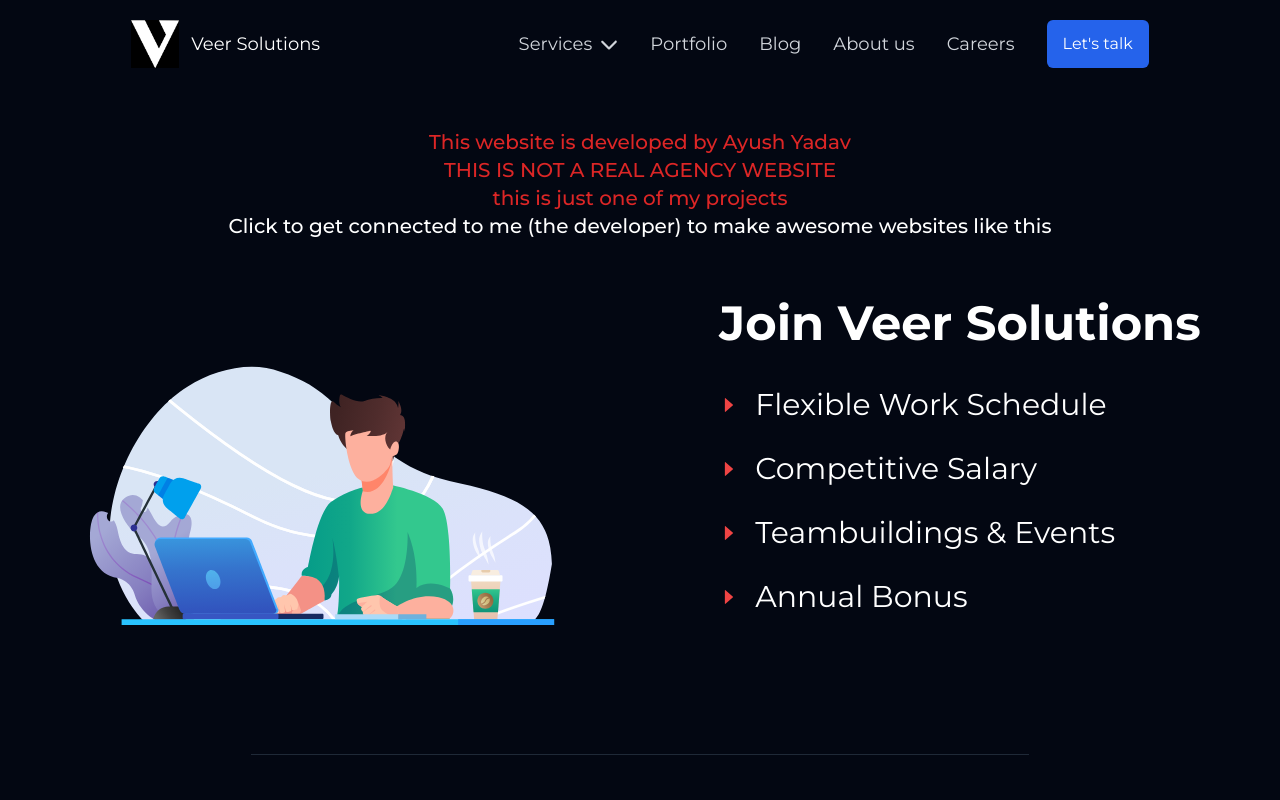
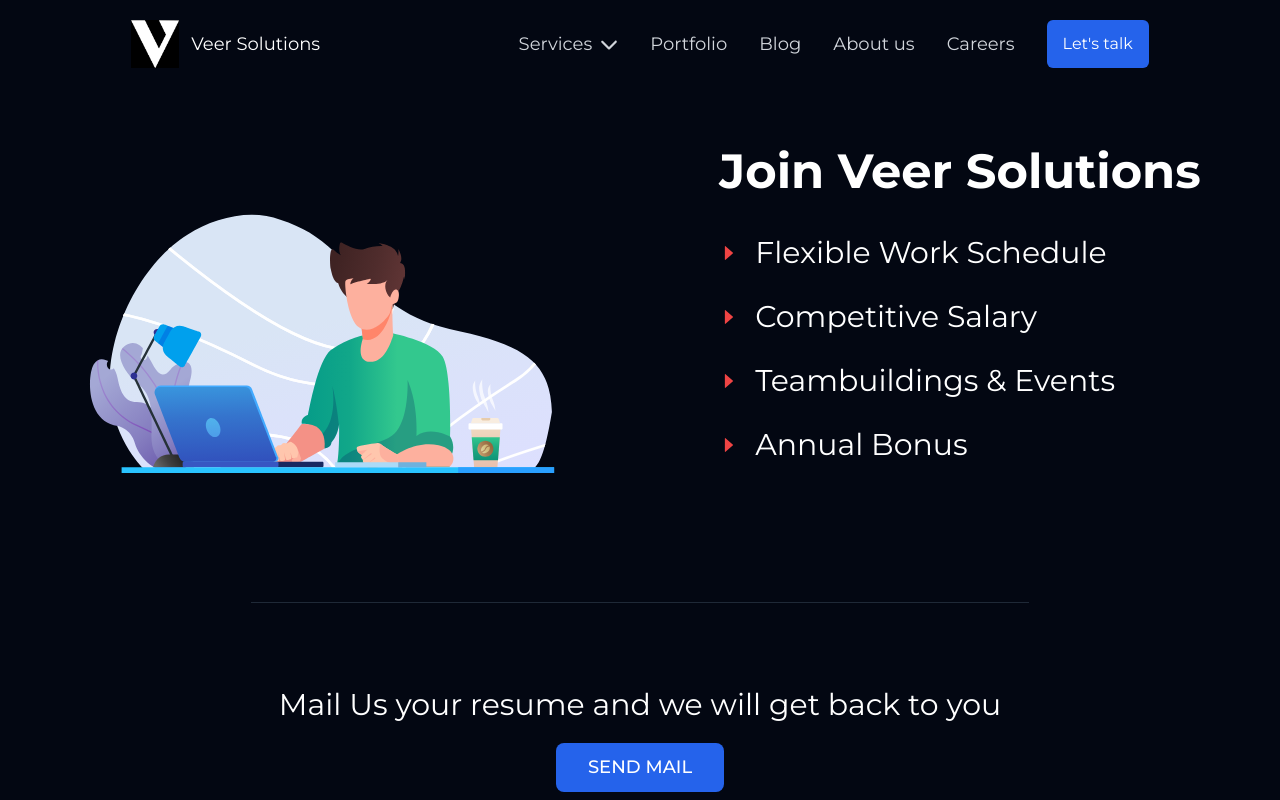
Before and after one commit to Ayush215mb/VeerSolutions, a React (Vite) app: page /Careers in a window 1280 px wide. Shown: the top 800 px of the page. Built offline with nearby package versions, Linux system fonts and the light colour scheme.

Commit message:
removed my portfolio link from the header

```diff
--- a/src/Pages/AboutUs.jsx
+++ b/src/Pages/AboutUs.jsx
@@ -10,24 +10,6 @@ const AboutUs = () => {
         <Navbar />
       </header>
       <main className="md:mb-36 mb-20">
-        <div className="text-xl text-wrap text-center gap-5 text-red-600 font-medium my-10">
-          <p>
-            This website is developed by Ayush Yadav
-            <br />
-            THIS IS NOT A REAL AGENCY WEBSITE <br />
-            this is just one of my projects
-          </p>
-          <a
-            href="https://ayush215mb.vercel.app/"
-            target="_blank"
-            className="hover:text-gray-400 text-white "
-          >
-            <p>
-              Click to get connected to me (the developer) to make awesome
-              websites like this
-            </p>
-          </a>
-        </div>
         <AboutUsONE />
         <AboutUsTWO />
       </main>
--- a/src/Pages/BlockchainDevlopment.jsx
+++ b/src/Pages/BlockchainDevlopment.jsx
@@ -13,24 +13,6 @@ const BlockchainDevlopment = () => {
         <Navbar />
       </header>
       <main className="md:mb-36 mb-20">
-        <div className="text-xl text-wrap text-center gap-5 text-red-600 font-medium my-10">
-          <p>
-            This website is developed by Ayush Yadav
-            <br />
-            THIS IS NOT A REAL AGENCY WEBSITE <br />
-            this is just one of my projects
-          </p>
-          <a
-            href="https://ayush215mb.vercel.app/"
-            target="_blank"
-            className="hover:text-gray-400 text-white "
-          >
-            <p>
-              Click to get connected to me (the developer) to make awesome
-              websites like this
-            </p>
-          </a>
-        </div>
         <BlockchainONE />
         <BlockchainTWO />
         <BlockchainTHREE />
--- a/src/Pages/Blog.jsx
+++ b/src/Pages/Blog.jsx
@@ -10,24 +10,6 @@ const Blog = () => {
         <Navbar />
       </header>
       <main className="md:mb-60 mb-20">
-        <div className="text-xl text-wrap text-center gap-5 text-red-600 font-medium my-10">
-          <p>
-            This website is developed by Ayush Yadav
-            <br />
-            THIS IS NOT A REAL AGENCY WEBSITE <br />
-            this is just one of my projects
-          </p>
-          <a
-            href="https://ayush215mb.vercel.app/"
-            target="_blank"
-            className="hover:text-gray-400 text-white "
-          >
-            <p>
-              Click to get connected to me (the developer) to make awesome
-              websites like this
-            </p>
-          </a>
-        </div>
         <motion.div
           variants={fadeIn("up", 1)}
           initial="hidden"
--- a/src/Pages/Careers.jsx
+++ b/src/Pages/Careers.jsx
@@ -9,24 +9,6 @@ const Careers = () => {
       </header>
 
       <main className="md:mb-36 mb-20">
-        <div className="text-xl text-wrap text-center gap-5 text-red-600 font-medium my-10">
-          <p>
-            This website is developed by Ayush Yadav
-            <br />
-            THIS IS NOT A REAL AGENCY WEBSITE <br />
-            this is just one of my projects
-          </p>
-          <a
-            href="https://ayush215mb.vercel.app/"
-            target="_blank"
-            className="hover:text-gray-400 text-white "
-          >
-            <p>
-              Click to get connected to me (the developer) to make awesome
-              websites like this
-            </p>
-          </a>
-        </div>
         <CareerONE />
       </main>
       <footer>
--- a/src/Pages/ContactUs.jsx
+++ b/src/Pages/ContactUs.jsx
@@ -9,24 +9,6 @@ const ContactUs = () => {
         <Navbar />
       </header>
       <main className="md:mb-36 mb-20">
-        <div className="text-xl text-wrap text-center gap-5 text-red-600 font-medium my-10">
-          <p>
-            This website is developed by Ayush Yadav
-            <br />
-            THIS IS NOT A REAL AGENCY WEBSITE <br />
-            this is just one of my projects
-          </p>
-          <a
-            href="https://ayush215mb.vercel.app/"
-            target="_blank"
-            className="hover:text-gray-400 text-white "
-          >
-            <p>
-              Click to get connected to me (the developer) to make awesome
-              websites like this
-            </p>
-          </a>
-        </div>
         <div className="flex flex-col gap-10 md:justify-around  md:flex-row">
           <ContactUsONE />
           <ContactUsFORM />
--- a/src/Pages/Homepage.jsx
+++ b/src/Pages/Homepage.jsx
@@ -13,24 +13,6 @@ const Homepage = () => {
       </header>
 
       <main className="md:mb-36 mb-20">
-        <div className="text-xl text-wrap text-center gap-5 text-red-600 font-medium my-10">
-          <p>
-            This website is developed by Ayush Yadav
-            <br />
-            THIS IS NOT A REAL AGENCY WEBSITE <br />
-            this is just one of my projects
-          </p>
-          <a
-            href="https://ayush215mb.vercel.app/"
-            target="_blank"
-            className="hover:text-gray-400 text-white "
-          >
-            <p>
-              Click to get connected to me (the developer) to make awesome
-              websites like this
-            </p>
-          </a>
-        </div>
         <HeaderOne />
         <HeaderTwo />
         <HeaderFour />
--- a/src/Pages/NextJS.jsx
+++ b/src/Pages/NextJS.jsx
@@ -12,24 +12,6 @@ const NextJS = () => {
         <Navbar />
       </header>
       <main className="md:mb-36 mb-20">
-        <div className="text-xl text-wrap text-center gap-5 text-red-600 font-medium my-10">
-          <p>
-            This website is developed by Ayush Yadav
-            <br />
-            THIS IS NOT A REAL AGENCY WEBSITE <br />
-            this is just one of my projects
-          </p>
-          <a
-            href="https://ayush215mb.vercel.app/"
-            target="_blank"
-            className="hover:text-gray-400 text-white "
-          >
-            <p>
-              Click to get connected to me (the developer) to make awesome
-              websites like this
-            </p>
-          </a>
-        </div>
         <NextJsONE />
         <NextJsTWO />
         <NextJsTHREE />
--- a/src/Pages/NodeJS.jsx
+++ b/src/Pages/NodeJS.jsx
@@ -12,24 +12,6 @@ const NodeJS = () => {
         <Navbar />
       </header>
       <main className="md:mb-36 mb-20">
-        <div className="text-xl text-wrap text-center gap-5 text-red-600 font-medium my-10">
-          <p>
-            This website is developed by Ayush Yadav
-            <br />
-            THIS IS NOT A REAL AGENCY WEBSITE <br />
-            this is just one of my projects
-          </p>
-          <a
-            href="https://ayush215mb.vercel.app/"
-            target="_blank"
-            className="hover:text-gray-400 text-white "
-          >
-            <p>
-              Click to get connected to me (the developer) to make awesome
-              websites like this
-            </p>
-          </a>
-        </div>
         <NodeJsONE />
         <NodeJsTWO />
         <NodeJsTHREE />
--- a/src/Pages/Portfolio.jsx
+++ b/src/Pages/Portfolio.jsx
@@ -9,24 +9,6 @@ const Portfolio = () => {
         <Navbar />
       </header>
       <main className="md:mb-36 mb-20">
-        <div className="text-xl text-wrap text-center gap-5 text-red-600 font-medium my-10">
-          <p>
-            This website is developed by Ayush Yadav
-            <br />
-            THIS IS NOT A REAL AGENCY WEBSITE <br />
-            this is just one of my projects
-          </p>
-          <a
-            href="https://ayush215mb.vercel.app/"
-            target="_blank"
-            className="hover:text-gray-400 text-white "
-          >
-            <p>
-              Click to get connected to me (the developer) to make awesome
-              websites like this
-            </p>
-          </a>
-        </div>
         <PortfolioONE />
         <PortfolioTWO />
       </main>
--- a/src/Pages/ReactJS.jsx
+++ b/src/Pages/ReactJS.jsx
@@ -13,24 +13,6 @@ const ReactJS = () => {
       </header>
 
       <main className="md:mb-36 mb-20">
-        <div className="text-xl text-wrap text-center gap-5 text-red-600 font-medium my-10">
-          <p>
-            This website is developed by Ayush Yadav
-            <br />
-            THIS IS NOT A REAL AGENCY WEBSITE <br />
-            this is just one of my projects
-          </p>
-          <a
-            href="https://ayush215mb.vercel.app/"
-            target="_blank"
-            className="hover:text-gray-400 text-white "
-          >
-            <p>
-              Click to get connected to me (the developer) to make awesome
-              websites like this
-            </p>
-          </a>
-        </div>
         <ReactJsONE />
         <ReactJsTWO />
         <ReactJsTHREE />
--- a/src/Pages/ReactNative.jsx
+++ b/src/Pages/ReactNative.jsx
@@ -13,24 +13,6 @@ const ReactNative = () => {
       </header>
 
       <main className="md:mb-36 mb-20">
-        <div className="text-xl text-wrap text-center gap-5 text-red-600 font-medium my-10">
-          <p>
-            This website is developed by Ayush Yadav
-            <br />
-            THIS IS NOT A REAL AGENCY WEBSITE <br />
-            this is just one of my projects
-          </p>
-          <a
-            href="https://ayush215mb.vercel.app/"
-            target="_blank"
-            className="hover:text-gray-400 text-white "
-          >
-            <p>
-              Click to get connected to me (the developer) to make awesome
-              websites like this
-            </p>
-          </a>
-        </div>
         <ReactNativeONE />
         <ReactNativeTWO />
         <ReactNativeTHREE />
--- a/src/Pages/Web3.jsx
+++ b/src/Pages/Web3.jsx
@@ -13,24 +13,6 @@ const Web3 = () => {
         <Navbar />
       </header>
       <main className="md:mb-36 mb-20">
-        <div className="text-xl text-wrap text-center gap-5 text-red-600 font-medium my-10">
-          <p>
-            This website is developed by Ayush Yadav
-            <br />
-            THIS IS NOT A REAL AGENCY WEBSITE <br />
-            this is just one of my projects
-          </p>
-          <a
-            href="https://ayush215mb.vercel.app/"
-            target="_blank"
-            className="hover:text-gray-400 text-white "
-          >
-            <p>
-              Click to get connected to me (the developer) to make awesome
-              websites like this
-            </p>
-          </a>
-        </div>
         <Web3ONE />
         <Web3TWO />
         <Web3THREE />
```
